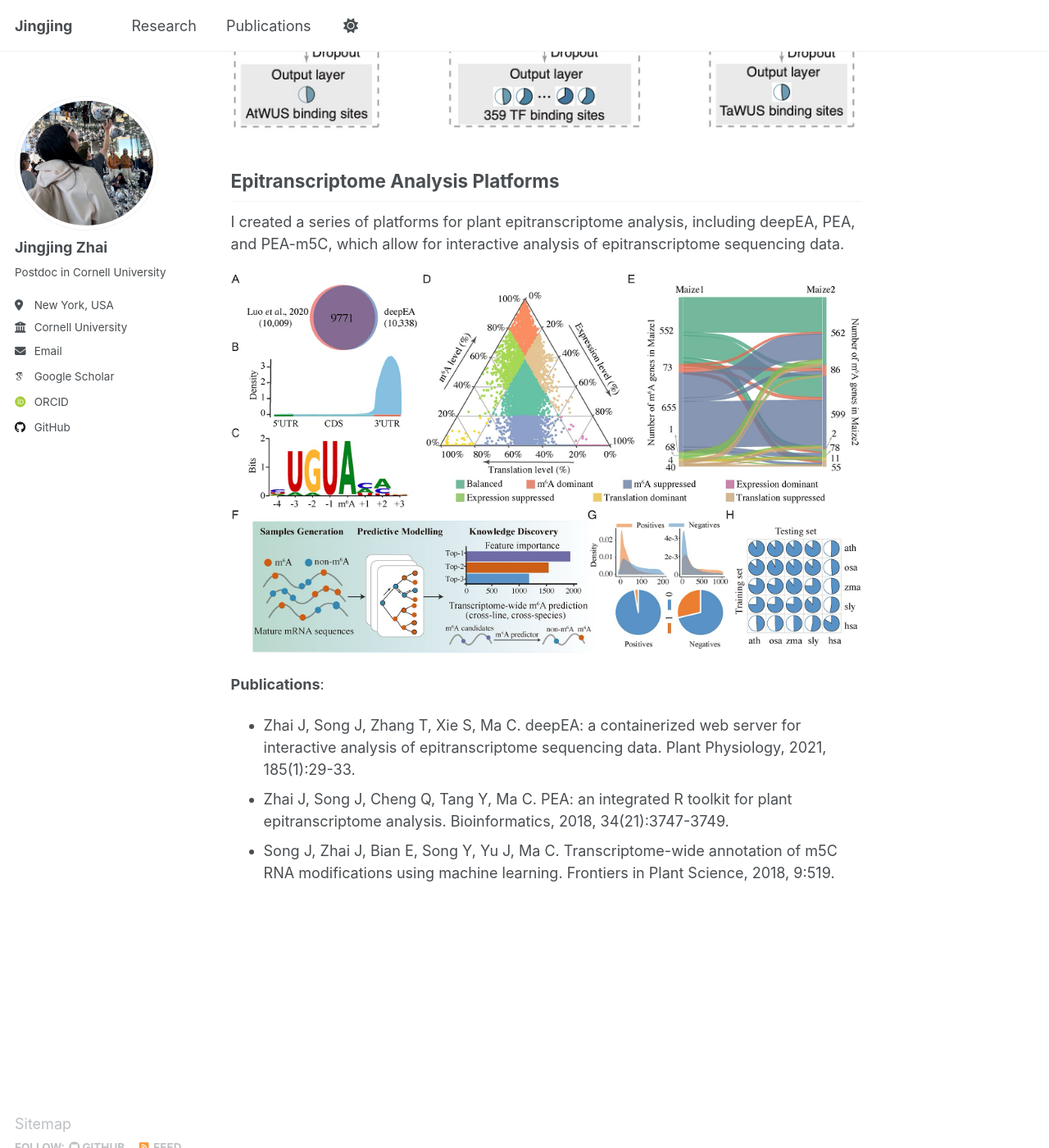
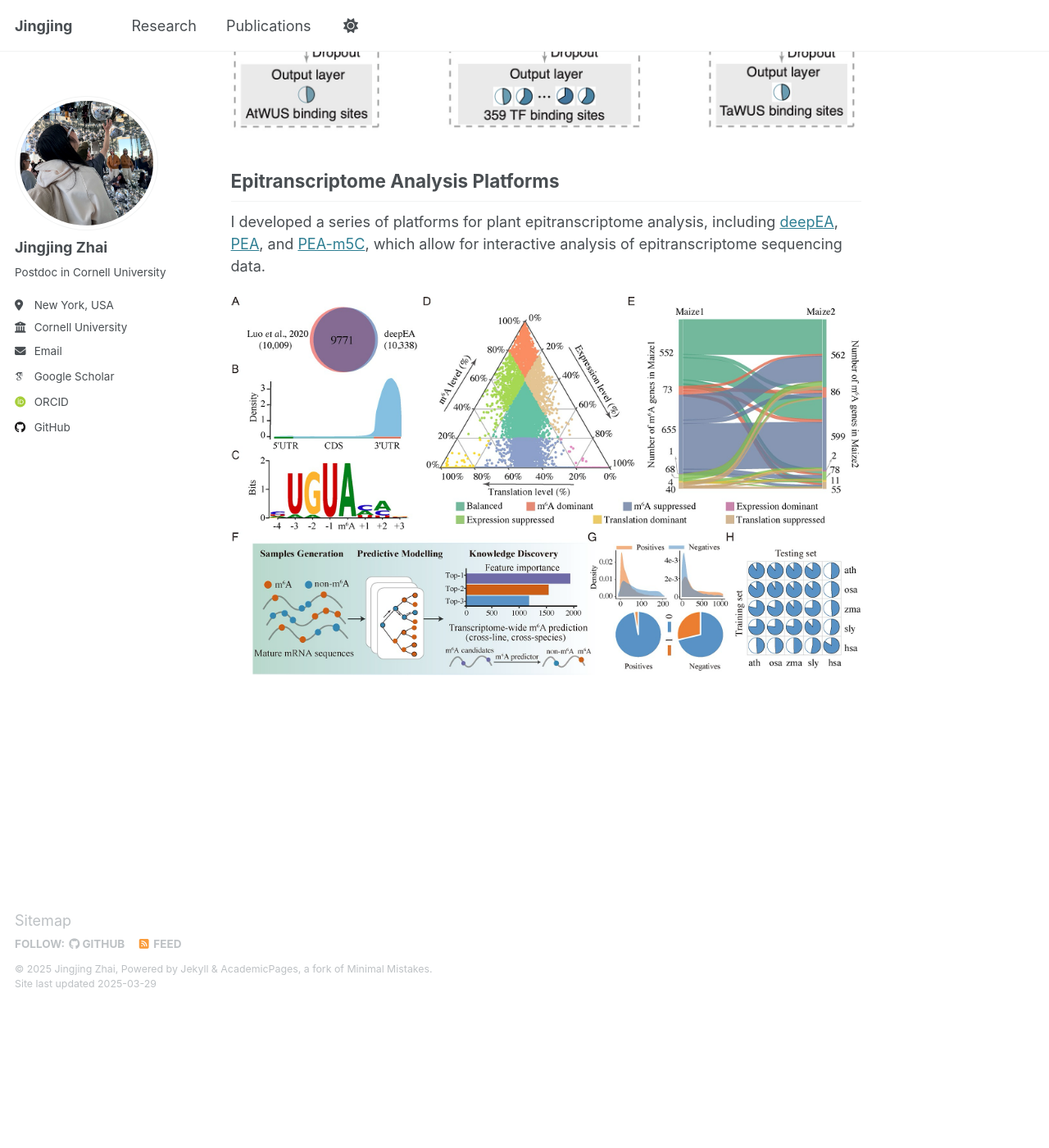
Before and after one commit to zhaijj/zhaijj.github.io, a Jekyll site: the page built from _pages/research.md, in a window 1280 px wide and 1400 px high, scrolled down 1661 px. Shown: the whole window at 82% size. Built offline with Jekyll 4.4.1, drawn with Linux system fonts in a browser that asks for light colours; some web fonts are replaced; after the commit the page ends 2889 px from its top, so only the background shows below that.

Commit message:
Update research

```diff
--- a/_pages/research.md
+++ b/_pages/research.md
@@ -22,11 +22,6 @@ I developed deepTFBS, a method for transcription factor binding site prediction
 
 ## Epitranscriptome Analysis Platforms
 
-I created a series of platforms for plant epitranscriptome analysis, including deepEA, PEA, and PEA-m5C, which allow for interactive analysis of epitranscriptome sequencing data.
+I developed a series of platforms for plant epitranscriptome analysis, including [deepEA](https://academic.oup.com/plphys/article/185/1/29/5988724), [PEA](https://academic.oup.com/bioinformatics/article/34/21/3747/5021690), and [PEA-m5C](https://www.frontiersin.org/journals/plant-science/articles/10.3389/fpls.2018.00519/full), which allow for interactive analysis of epitranscriptome sequencing data.
 
 ![Epitranscriptome Analysis](/images/deepea.png)
-
-**Publications**:
-- Zhai J, Song J, Zhang T, Xie S, Ma C. deepEA: a containerized web server for interactive analysis of epitranscriptome sequencing data. Plant Physiology, 2021, 185(1):29-33.
-- Zhai J, Song J, Cheng Q, Tang Y, Ma C. PEA: an integrated R toolkit for plant epitranscriptome analysis. Bioinformatics, 2018, 34(21):3747-3749.
-- Song J, Zhai J, Bian E, Song Y, Yu J, Ma C. Transcriptome-wide annotation of m5C RNA modifications using machine learning. Frontiers in Plant Science, 2018, 9:519.
```
